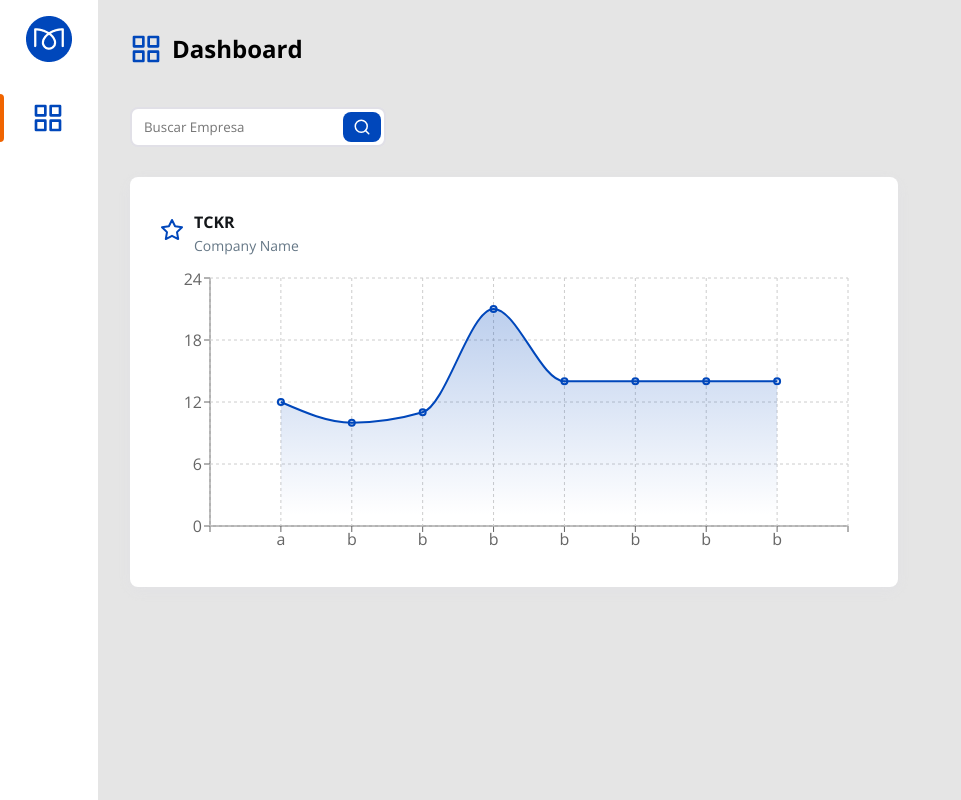
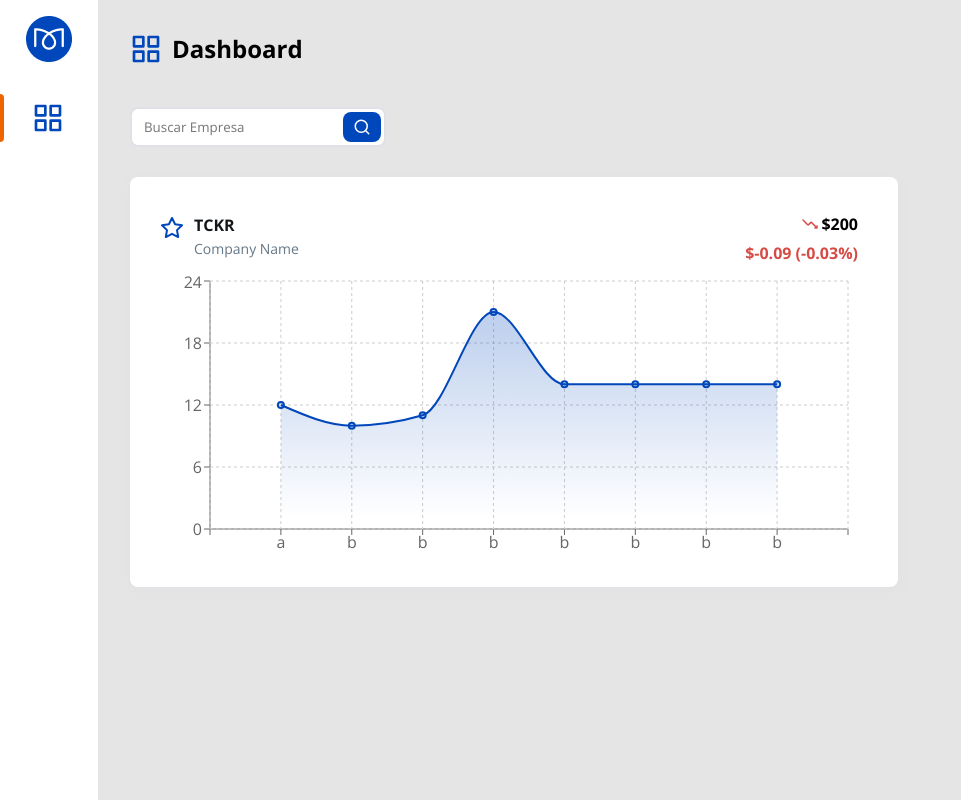
Before and after one commit to gabrielcarneiro97/stocks-panel, a React (Create React App) app: page / in a window 1280 px wide. Shown: the whole page, without its empty margins (0-961 px from the left). Built offline with nearby package versions, Linux system fonts and the light colour scheme.

Commit message:
fiz mais alguns ajustes no Chart

```diff
--- a/src/components/MainContent/components/Chart/Chart.tsx
+++ b/src/components/MainContent/components/Chart/Chart.tsx
@@ -1,3 +1,4 @@
+import { useState } from 'react';
 import { FiStar } from 'react-icons/fi';
 import {
   CartesianGrid, Tooltip as RechartsTooltip, XAxis, YAxis, Area, AreaChart, ResponsiveContainer,
@@ -5,6 +6,9 @@ import {
 import styled from 'styled-components';
 import { Button, Company, Tooltip } from '../../..';
 import theme from '../../../../Theme';
+
+import pos from './assets/pos.png';
+import neg from './assets/neg.png';
 
 const Container = styled.div`
   display: flex;
@@ -19,6 +23,35 @@ const Container = styled.div`
 
 const Header = styled.div`
   display: flex;
+  justify-content: space-between;
+`;
+
+const CompanyContainer = styled.div`
+  display: flex;
+`;
+
+const PriceContainer = styled.div`
+  display: flex;
+  align-items: flex-end;
+  flex-direction: column;
+  margin-right: 20px;
+`;
+
+const Price = styled.div`
+  display: flex;
+  align-items: center;
+  font-weight: bold;
+
+  img {
+    margin-right: 3px;
+  }
+`;
+
+const Variation = styled.div<{ variation : string }>`
+  display: flex;
+  align-items: center;
+  font-weight: bold;
+  color: ${(props) => (props.variation === 'positive' ? props.theme.colors.success : props.theme.colors.danger)};
 `;
 
 const data = [{ Data: '', Preço: null }, { Data: 'a', Preço: 12 }, { Data: 'b', Preço: 10 }, { Data: 'b', Preço: 11 }, { Data: 'b', Preço: 21 }, { Data: 'b', Preço: 14 }, { Data: 'b', Preço: 14 }, { Data: 'b', Preço: 14 }, { Data: 'b', Preço: 14 }, { Data: '', Preço: null }];
@@ -41,14 +74,29 @@ CustomTooltip.defaultProps = {
 };
 
 export default function Chart() {
+  const [variation] = useState('negative');
   return (
     <Container>
       <Header>
-        <Tooltip content="Favoritar">
-          <Button variant="white"><FiStar size={24} /></Button>
-        </Tooltip>
+        <CompanyContainer>
+          <Tooltip content="Favoritar">
+            <Button variant="white"><FiStar size={24} /></Button>
+          </Tooltip>
 
-        <Company />
+          <Company />
+        </CompanyContainer>
+        <PriceContainer>
+          <Price>
+            {variation === 'positive'
+              ? <img src={pos} alt="" />
+              : <img src={neg} alt="" />}
+            {' '}
+            $200
+          </Price>
+          <Variation variation={variation}>
+            $-0.09 (-0.03%)
+          </Variation>
+        </PriceContainer>
       </Header>
 
       <ResponsiveContainer width="100%" height="80%">
```
Also changed, not shown: src/components/MainContent/components/Chart/assets/neg.png (added), src/components/MainContent/components/Chart/assets/pos.png (added).
